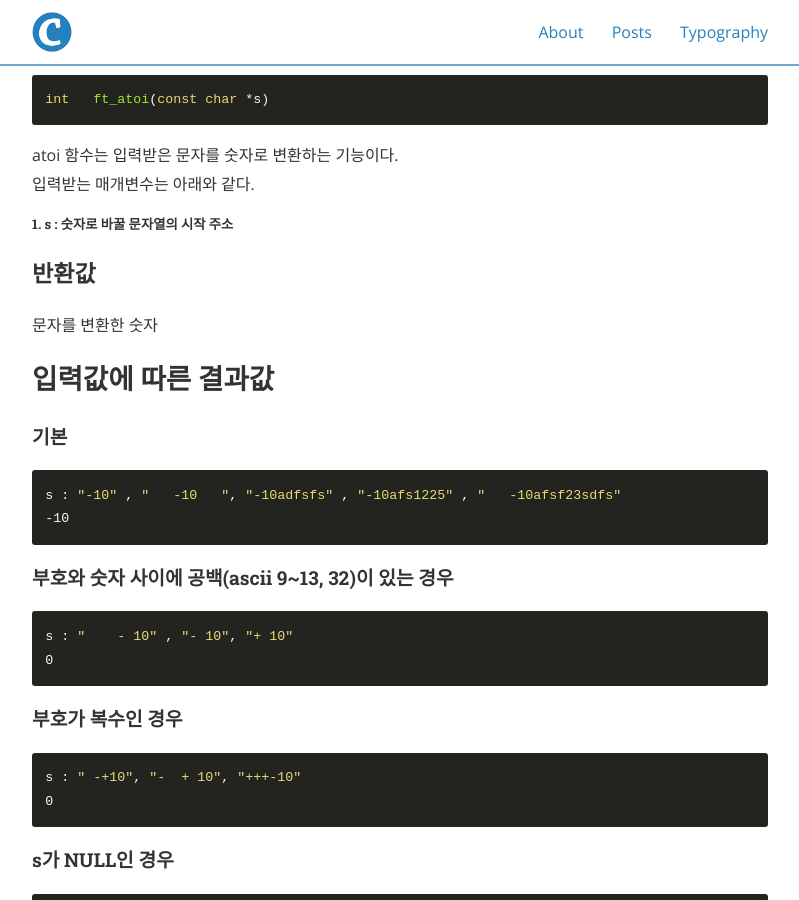
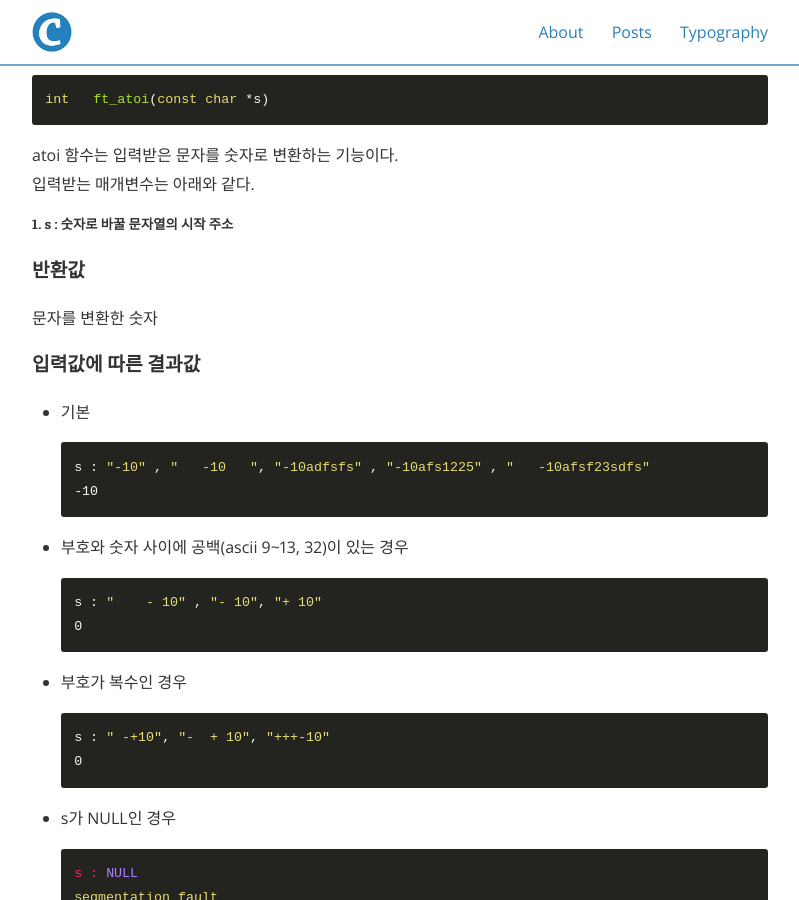
Before and after one commit to xodhksrjqnr/xodhksrjqnr.github.io, a Jekyll site: the page built from _posts/2021-01-01-atoi.md, in a window 1280 px wide and 900 px high, scrolled down 580 px. Shown: the whole window, without its empty margins (240-1039 px from the left). Built offline with Jekyll 4.4.1, drawn with Linux system fonts in a browser that asks for light colours; nearby versions of some CDN libraries.

````diff
--- a/_posts/2021-01-01-atoi.md
+++ b/_posts/2021-01-01-atoi.md
@@ -18,37 +18,37 @@ atoi 함수는 입력받은 문자를 숫자로 변환하는 기능이다.<br/>
 
 ##### 1. s : 숫자로 바꿀 문자열의 시작 주소
 
-### 반환값
+#### 반환값
 문자를 변환한 숫자<br/>
 
-## 입력값에 따른 결과값
-#### 기본
+#### 입력값에 따른 결과값
+* 기본
 ```
 s : "-10" , "   -10   ", "-10adfsfs" , "-10afs1225" , "   -10afsf23sdfs"
 -10
 ```
-#### 부호와 숫자 사이에 공백(ascii 9~13, 32)이 있는 경우
+* 부호와 숫자 사이에 공백(ascii 9~13, 32)이 있는 경우
 ```
 s : "    - 10" , "- 10", "+ 10"
 0
 ```
-#### 부호가 복수인 경우
+* 부호가 복수인 경우
 ```
 s : " -+10", "-  + 10", "+++-10"
 0
 ```
-#### s가 NULL인 경우
+* s가 NULL인 경우
 ```
 s : NULL
 segmentation fault
 ```
-#### 정수형의 범위를 넘어서는 숫자를 출력하려는 경우 (long long 형 최대, 최소)
+* 정수형의 범위를 넘어서는 숫자를 출력하려는 경우 (long long 형 최대, 최소)
 ```
 s : 9,223,372,036,854,775,808 이상, -9,223,372,036,854,775,808 이하
 9,223,372,036,854,775,808 이상 : -1
 -9,223,372,036,854,775,808 이하 : 0
 ```
-## 주의사항
+#### 주의사항
 atoi 함수에서 입력받은 문자열을 처리할 때 공백을 주의해야 한다. 공백의 경우 ascii 코드에서 9~13, 32 번의 경우를 공백으로 간주한다.<br/>
 
 부호는 아예 없거나 하나만 존재해야 하며 2개 이상 존재하는 경우 예외처리를 해야 한다. 물론 처음으로 발견된 숫자 뒤에 있는 경우는 무시해도 된다. 처음으로 발견된 숫자란 "         (-10)asdf -4   " 이 문자열에서 괄호 안에 있는 숫자를 말한다.<br/>
````
